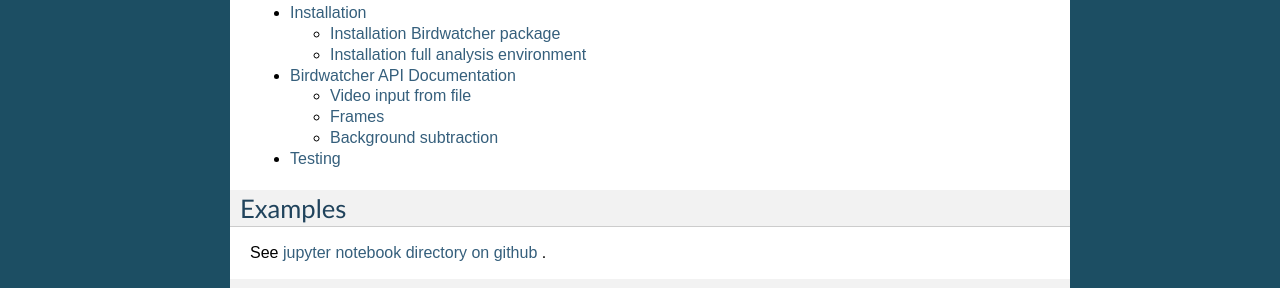
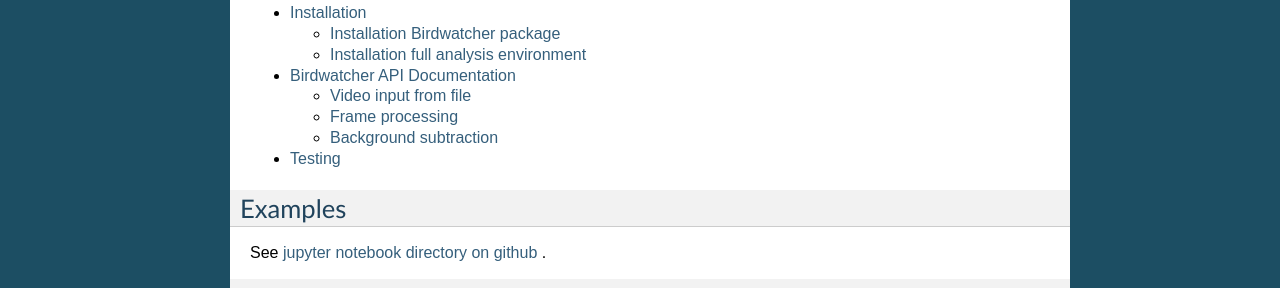
Before and after one commit to gbeckers/Birdwatcher, a Sphinx documentation site: the page built from docs/index.rst, in a window 1280 px wide. Shown: the part 372-660 px from the top of the page. Built offline with Sphinx 7.4.7, drawn with Linux system fonts in a browser that asks for light colours.

Commit message:
small change doc

```diff
--- a/docs/api.rst
+++ b/docs/api.rst
@@ -16,8 +16,8 @@
 
 .. autofunction:: birdwatcher.testvideosmall
 
-Frames
-======
+Frame processing
+================
 
 .. automodule:: birdwatcher.frameprocessing
 
```
